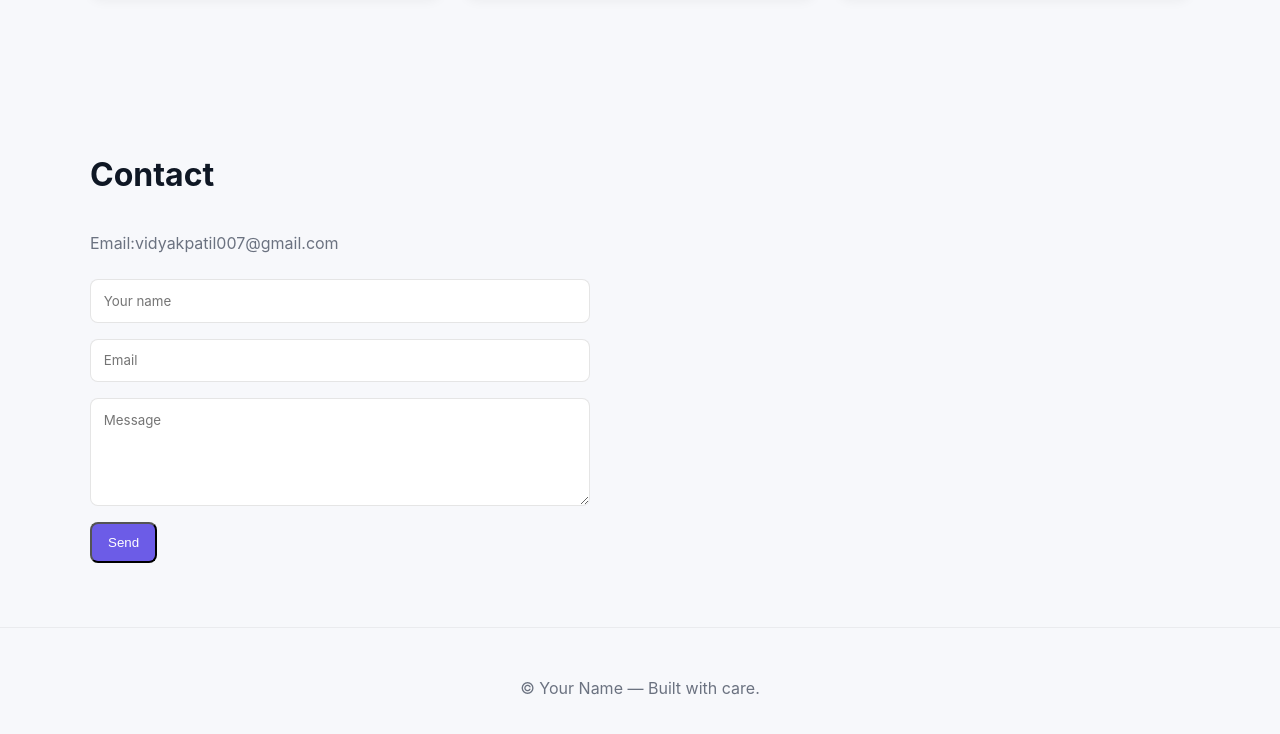
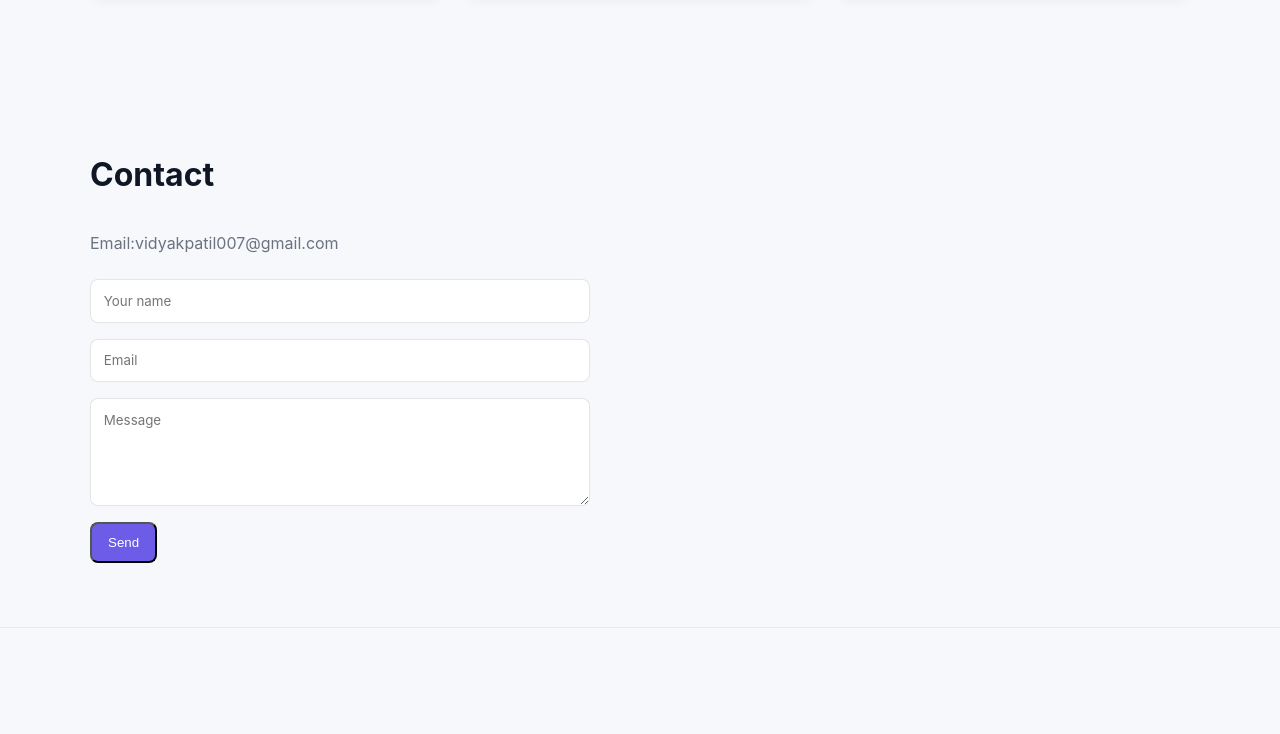
Before and after one commit to patilvidya28/protfolio-vidyashree2, a plain HTML site: page index.html in a window 1280 px wide. Shown: the part 1352-2086 px from the top of the page. After the commit the page ends 2044 px from the top, so only its background shows below. Drawn offline with Linux system fonts and the light colour scheme.

Commit message:
Update index.html

```diff
--- a/index.html
+++ b/index.html
@@ -104,9 +104,10 @@ Eager to grow, improve skills, and contribute to real-world projects.</p>
   </div>
 
   <footer class="site-footer">
-    <div class="container">© Your Name — Built with care.</div>
+
   </footer>
 
   <script src="script.js"></script>
 </body>
+
 </html>
```
